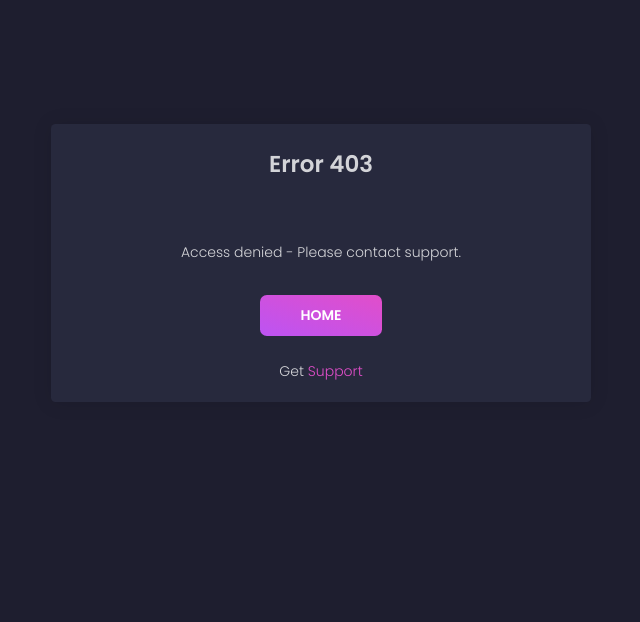
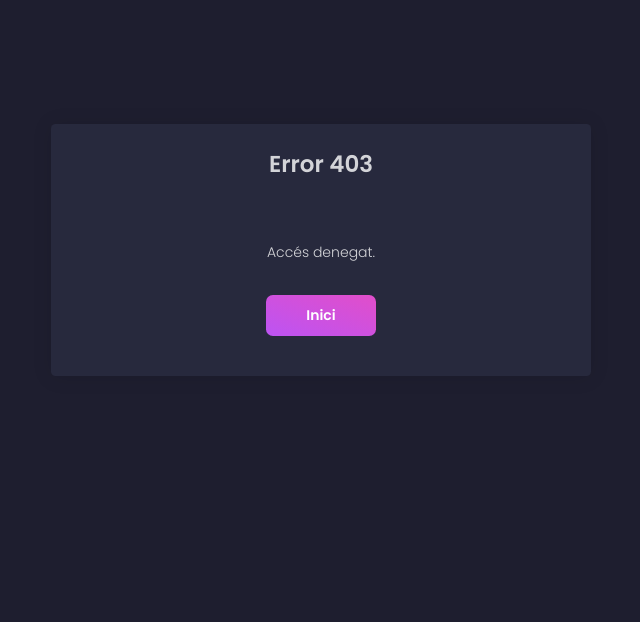
Before and after one commit to alejandro-amo/NPE, a Django app: template admin_interface/templates/home/page-403.html in a window 1280 px wide. Shown: the part 20-642 px from the top of the page, without its empty margins (319-959 px from the left). Run offline with Django 4.2, Linux system fonts and the light colour scheme; the template is opened without the code that fills it, so the values that code supplies are empty; parts of the project's set-up code (start-up, migrations or seed data) failed here and were passed over; some libraries are stand-ins or nearby versions.

Commit message:
minor edits in page-xxx.html templates

```diff
--- a/admin_interface/templates/home/page-403.html
+++ b/admin_interface/templates/home/page-403.html
@@ -20,18 +20,15 @@
                         <div class="card-body px-2 py-2">
 
                             <p class="text-center">
-                                Access denied - Please contact support.
+                                Accés denegat.
                             </p>
 
                         </div>
                         <div class="card-footer text-center">
-                            <a href="/" class="btn btn-fill btn-primary">HOME</a>
+                            <a href="/" class="btn btn-fill btn-primary">Inici</a>
 
                             <br /><br />
 
-                            <p>
-                                Get <a href="#" class="text-primary">Support</a>
-                            </p>
                         </div>
                     </div>
                 </div>
--- a/admin_interface/templates/home/page-404.html
+++ b/admin_interface/templates/home/page-404.html
@@ -20,7 +20,7 @@
                         <div class="card-body px-2 py-2">
 
                             <p class="text-center">
-                                Page not found - Please contact support.
+                                Pàgina no trobada.
                             </p>
 
                         </div>
@@ -29,9 +29,7 @@
 
                             <br /><br />
 
-                            <p>
-                                Get <a href="#" class="text-primary">Support</a>
-                            </p>
+
                         </div>
                     </div>
                 </div>
--- a/admin_interface/templates/home/page-500.html
+++ b/admin_interface/templates/home/page-500.html
@@ -20,7 +20,7 @@
                         <div class="card-body px-2 py-2">
 
                             <p class="text-center">
-                                Server ERROR - Please contact support.
+                                Error del servidor.
                             </p>
 
                         </div>
@@ -29,9 +29,7 @@
 
                             <br /><br />
 
-                            <p>
-                                Get <a href="#" class="text-primary">Support</a>
-                            </p>
+
                         </div>
                     </div>
                 </div>
```
